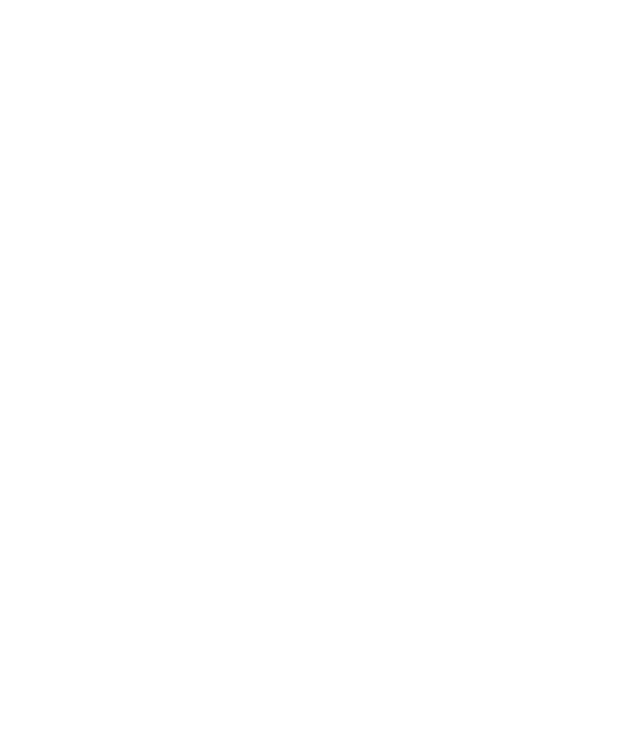
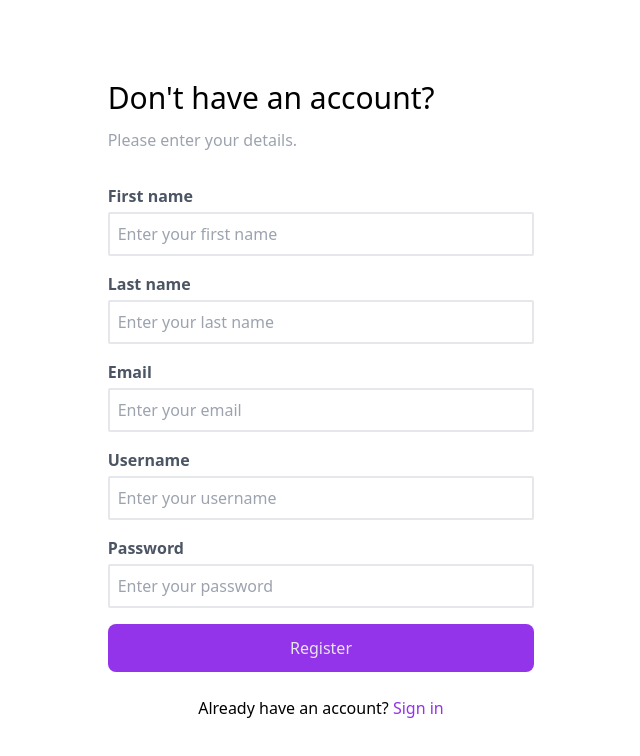
Before and after one commit to jacoobanderson/project-management-system, a React (Create React App) app in the folder frontend/: page /register in a window 1280 px wide. Before the commit this address had no page. Shown: the top 756 px of the page, without its empty margins (319-959 px from the left). Built offline with nearby package versions, Linux system fonts and the light colour scheme.

Commit message:
Create register page

```diff
--- a/frontend/src/App.tsx
+++ b/frontend/src/App.tsx
@@ -1,6 +1,7 @@
 import React from "react"
 import { BrowserRouter, Route, Routes } from "react-router-dom"
 import Login from "./pages/Login"
+import Register from "./pages/Register"
 import "./App.css"
 
 function App() {
@@ -9,6 +10,7 @@
       <BrowserRouter>
           <Routes>
             <Route path='/login' element={<Login />} />
+            <Route path='/register' element={<Register />} />
           </Routes>
       </BrowserRouter>
     </div>
--- a/frontend/src/pages/Login.tsx
+++ b/frontend/src/pages/Login.tsx
@@ -67,7 +67,7 @@
               onChange={handleChange}
               type='password'
               name='password'
-              placeholder='Password'
+              placeholder='Enter your password'
               required
             />
           </div>
@@ -89,14 +89,14 @@
             >
               Sign in
             </button>
-            <button className='mt-4 p-1 border-2 border-gray-200 rounded-lg text-center'>
+            <div className='mt-4 p-1 border-2 border-gray-200 rounded-lg text-center'>
               <img
                 className='inline-block w-10 h-10 mr-1'
                 src='https://pngimg.com/uploads/google/google_PNG19635.png'
                 alt='google logo'
               />
               Sign in with Google
-            </button>
+            </div>
           </div>
         </form>
         <p className='mt-6 text-center'>
--- /dev/null
+++ b/frontend/src/pages/Register.tsx
@@ -0,0 +1,136 @@
+import React, { useState } from "react"
+import { useNavigate } from "react-router-dom"
+
+const Register = () => {
+    const navigate = useNavigate()
+    const [formData, setFormData] = useState({})
+
+    const handleChange = (event: any) => {
+      setFormData({
+        ...formData,
+        [event.target.name]: event.target.value,
+      })
+    }
+    const handleSubmit = async (event: any) => {
+      event.preventDefault()
+      console.log(formData)
+      try {
+        const response = await fetch(
+          process.env.REACT_APP_ACCOUNT_API + "/register",
+          {
+            method: "POST",
+            mode: "cors",
+            credentials: "include",
+            headers: {
+              "Content-type": "application/json",
+            },
+            body: JSON.stringify(formData),
+          }
+        )
+        const res = await response.json()
+        if (response.status === 201) {
+          navigate(`/login`)
+        } else {
+          console.log(res.status)
+        }
+      } catch (error) {}
+    }
+
+    return (
+      <div className='w-full h-full flex justify-center items-center'>
+        <div className='w-2/6'>
+          <h1 className='text-3xl mb-3'>Don't have an account?</h1>
+          <p className='text-gray-400 mb-8'>
+            Please enter your details.
+          </p>
+          <form onSubmit={handleSubmit} id='registerForm'>
+          <div className='flex flex-col mt-4'>
+              <label className='font-semibold text-gray-600' htmlFor='firstName'>
+                First name
+              </label>
+              <input
+                className='border-2 border-gray-200 rounded-sm p-2 mt-1'
+                onChange={handleChange}
+                type='firstName'
+                name='firstName'
+                id='firstName'
+                placeholder='Enter your first name'
+                required
+              />
+            </div>
+            <div className='flex flex-col mt-4'>
+              <label className='font-semibold text-gray-600' htmlFor='lastname'>
+                Last name
+              </label>
+              <input
+                className='border-2 border-gray-200 rounded-sm p-2 mt-1'
+                onChange={handleChange}
+                type='text'
+                name='lastName'
+                id='lastname'
+                placeholder='Enter your last name'
+                required
+              />
+            </div>
+            <div className='flex flex-col mt-4'>
+              <label className='font-semibold text-gray-600' htmlFor='email'>
+                Email
+              </label>
+              <input
+                className='border-2 border-gray-200 rounded-sm p-2 mt-1'
+                onChange={handleChange}
+                type='text'
+                name='email'
+                id='email'
+                placeholder='Enter your email'
+                required
+              />
+            </div>
+            <div className='flex flex-col mt-4'>
+              <label className='font-semibold text-gray-600' htmlFor='username'>
+                Username
+              </label>
+              <input
+                className='border-2 border-gray-200 rounded-sm p-2 mt-1'
+                onChange={handleChange}
+                type='text'
+                name='username'
+                id='username'
+                placeholder='Enter your username'
+                required
+              />
+            </div>
+            <div className='flex flex-col mt-4 mb-4'>
+              <label className='font-semibold text-gray-600' htmlFor='password'>
+                Password
+              </label>
+              <input
+                className='border-2 border-gray-200 rounded-sm p-2 mt-1'
+                onChange={handleChange}
+                type='password'
+                name='password'
+                placeholder='Enter your password'
+                required
+              />
+            </div>
+            <div className='mt-4 flex flex-col'>
+              <button
+                className='text-gray-200 p-3 bg-purple-600 rounded-lg'
+                onClick={handleSubmit}
+              >
+                Register
+              </button>
+            </div>
+          </form>
+          <p className='mt-6 text-center'>
+            Already have an account?{" "}
+            <a href='#0' className='text-purple-600'>
+              Sign in
+            </a>
+          </p>
+        </div>
+      </div>
+  )
+}
+
+export default Register
```
